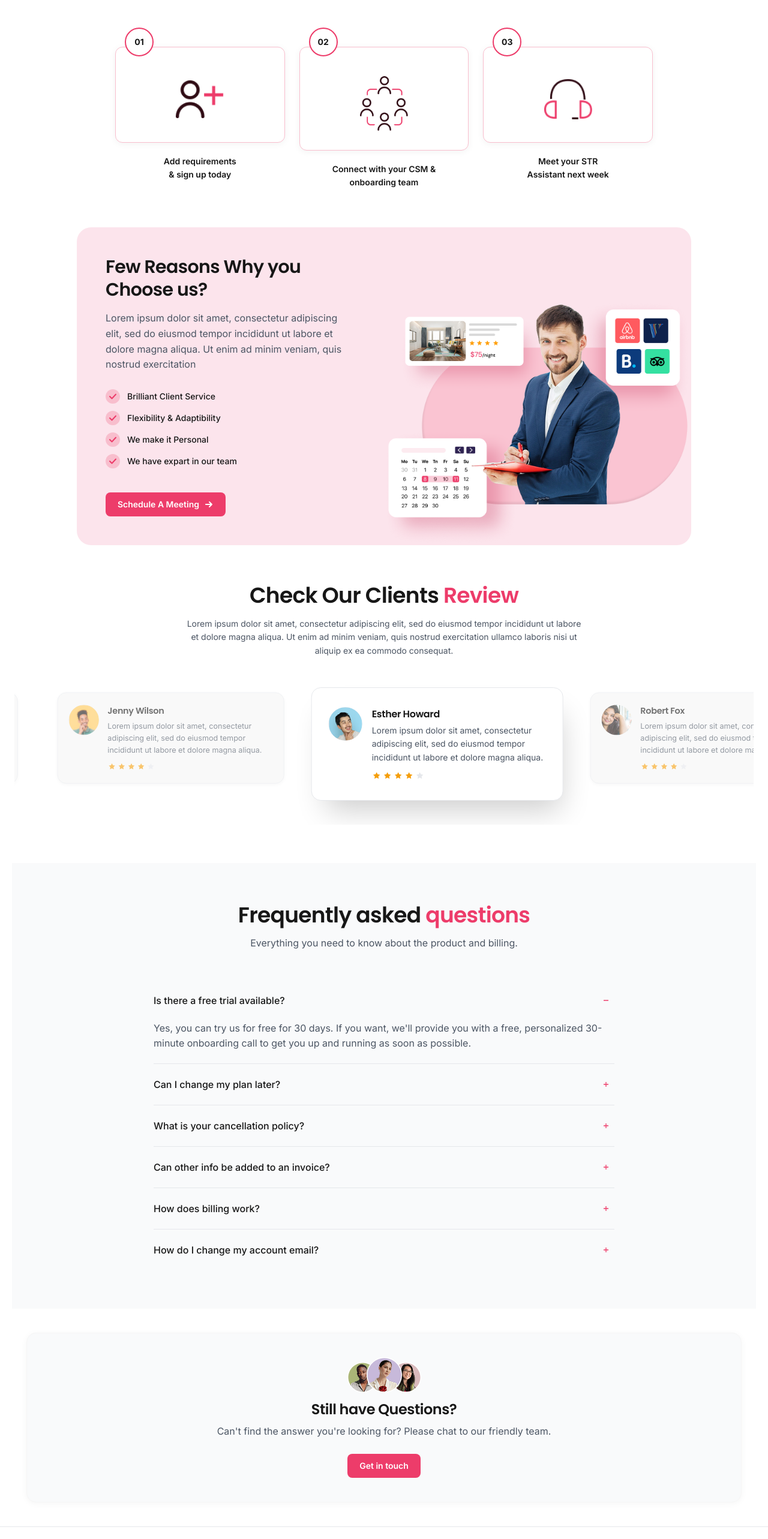
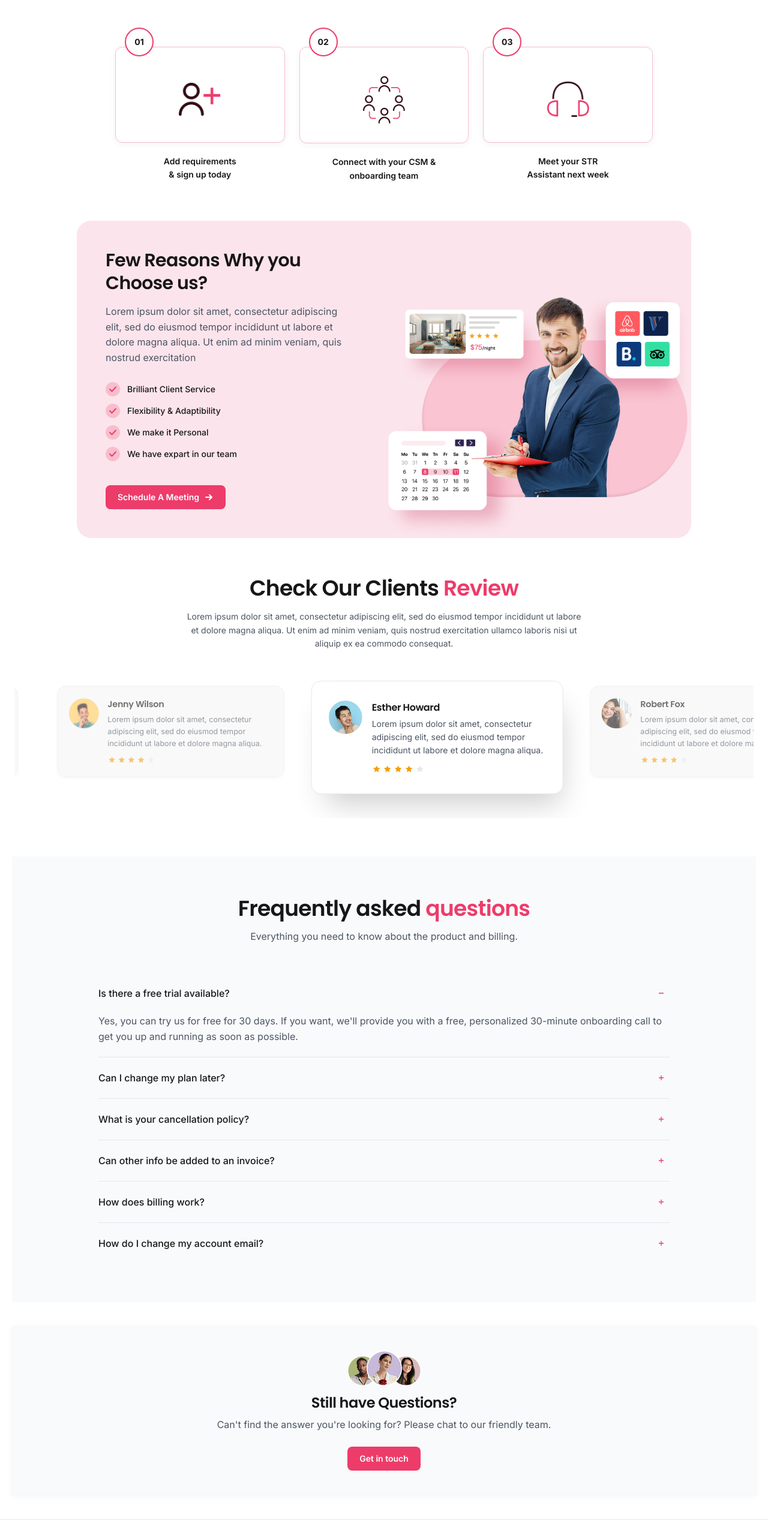
Before and after one commit to Ibrahim-Sikder/OneLittleStay, a Next.js app: page / in a window 1280 px wide. Shown: the part 3660-6226 px from the top of the page at 60% size. Built offline with nearby package versions, Linux system fonts and the light colour scheme.

Commit message:
review-section-responsive-problem-solve

```diff
--- a/src/components/ui/home/EasySection.tsx
+++ b/src/components/ui/home/EasySection.tsx
@@ -56,8 +56,8 @@ export default function EasySection() {
               <Image
                 src={step.icon}
                 alt={step.alt}
-                width={80}
-                height={80}
+                width={70}
+                height={70}
                 className="object-contain"
               />
             </div>
--- a/src/components/ui/home/FaqSection.tsx
+++ b/src/components/ui/home/FaqSection.tsx
@@ -12,10 +12,10 @@ export default function FAQSection() {
       <section
         aria-labelledby="faq-heading"
         role="region"
-        className="w-full py-10 md:py-16 px-6"
+        className=" py-10 md:py-16 px-6 md:px-36"
         style={{ backgroundColor: "var(--bg-gray)" }}
       >
-        <div className="max-w-3xl mx-auto">
+        <div className="max-w-7xl mx-auto">
           <div className="text-center mb-12">
             <h2
               id="faq-heading"
--- a/src/components/ui/home/StillHaveQuestions.tsx
+++ b/src/components/ui/home/StillHaveQuestions.tsx
@@ -8,9 +8,9 @@ import Button from "../Button";
 export default function StillHaveQuestions() {
   return (
     <Container>
-      <div className="px-4 sm:px-6 py-10">
+      <div className="max-w-7xl mx-auto   py-10">
         <div
-          className="rounded-2xl flex flex-col items-center text-center py-10 px-6 sm:px-8"
+          className=" flex flex-col items-center text-center py-10 px-6 sm:px-8"
           style={{
             backgroundColor: "var(--bg-gray)",
             border: `1px solid var(--border-light)`,
```
